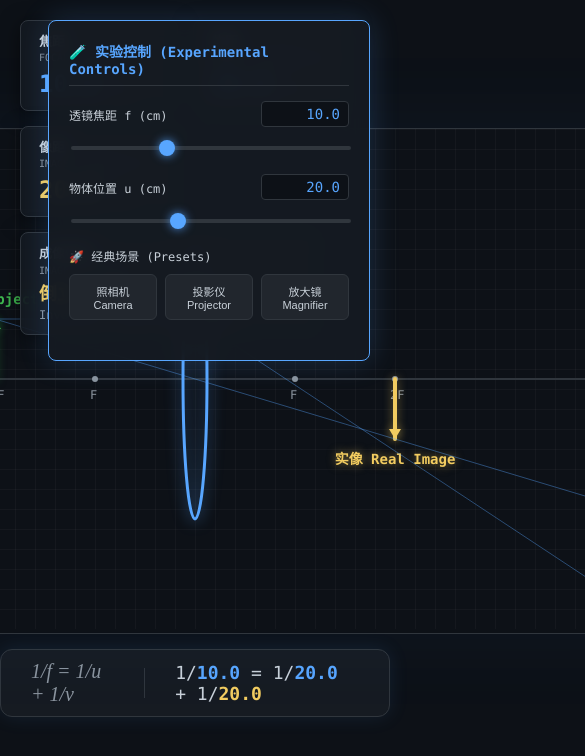
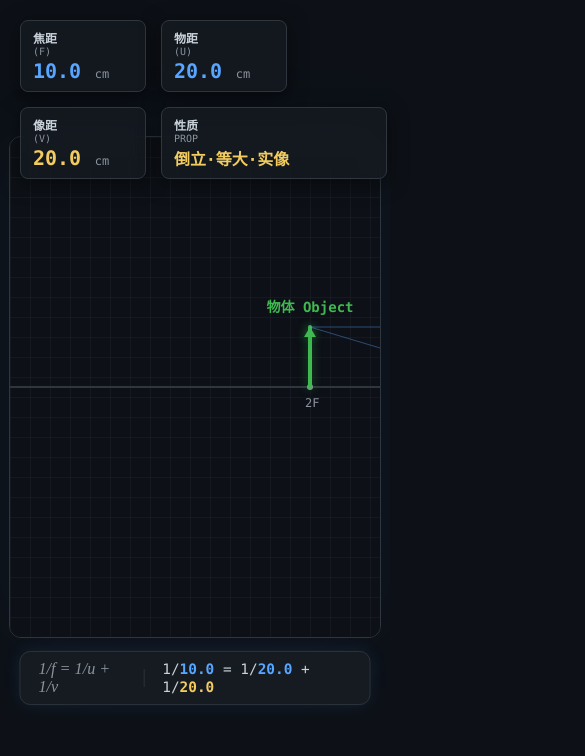
Before and after one commit to minkyang4-afk/DUDU-EDU, a plain HTML site: page index.html in a window 390 px wide. Shown: the top 756 px of the page, 585 px wide, since content can reach past the window. Drawn offline with Linux system fonts and the light colour scheme.

Commit message:
Update index.html

```diff
--- a/index.html
+++ b/index.html
@@ -2,7 +2,8 @@
 <html lang="zh-CN">
 <head>
     <meta charset="UTF-8">
-    <title>AI 光路实验室 v0.5 (公式可视化版)</title>
+    <meta name="viewport" content="width=device-width, initial-scale=1.0, maximum-scale=1.0, user-scalable=no">
+    <title>AI 光路实验室 v0.6 (移动触控版)</title>
     <style>
         body {
             margin: 0;
@@ -14,7 +15,8 @@
             align-items: center;
             height: 100vh;
             justify-content: center;
-            overflow: hidden;
+            overflow: hidden; /* 防止页面滚动 */
+            touch-action: none; /* 禁止浏览器默认的手势操作 */
         }
 
         /* --- 左侧 HUD 仪表盘 --- */
@@ -26,27 +28,27 @@
             gap: 15px;
             flex-wrap: wrap;
             z-index: 10;
+            pointer-events: none; /* 让触摸穿透仪表盘，防止遮挡操作 */
         }
 
         .hud-box {
             background: rgba(22, 27, 34, 0.85);
             border: 1px solid #30363d;
             border-radius: 8px;
-            padding: 12px 18px;
+            padding: 8px 12px; /* 手机上改小一点边距 */
             box-shadow: 0 4px 20px rgba(0, 0, 0, 0.5);
             backdrop-filter: blur(10px);
-            min-width: 120px;
+            min-width: 100px;
         }
 
         .hud-label {
             font-size: 10px;
             color: #8b949e;
-            margin-bottom: 5px;
+            margin-bottom: 2px;
             text-transform: uppercase;
-            line-height: 1.4;
         }
-        .hud-label strong { font-size: 13px; color: #c9d1d9; display: block; }
-        .hud-value { font-size: 24px; font-weight: bold; color: #58a6ff; font-family: 'Consolas', monospace; }
+        .hud-label strong { font-size: 12px; color: #c9d1d9; display: block; }
+        .hud-value { font-size: 20px; font-weight: bold; color: #58a6ff; font-family: 'Consolas', monospace; }
         .hud-unit { font-size: 12px; color: #8b949e; margin-left: 4px; }
         .highlight-text { color: #f2cc60; }
         .highlight-blue { color: #58a6ff; }
@@ -58,6 +60,9 @@
             border-radius: 12px;
             overflow: hidden;
             border: 1px solid #30363d;
+            /* 确保画布在手机上不超宽 */
+            max-width: 95vw;
+            max-height: 80vh;
         }
         canvas {
             background-image:
@@ -66,147 +71,138 @@
             background-size: 20px 20px;
             background-color: #0d1117;
             cursor: crosshair;
+            display: block; /* 消除底部空隙 */
         }
 
-        /* --- 底部公式投影区 (NEW) --- */
+        /* --- 底部公式投影区 --- */
         #formula-bar {
-            margin-top: 15px;
+            margin-top: 10px;
             background: #161b22;
-            padding: 10px 30px;
+            padding: 8px 20px;
             border-radius: 12px;
             border: 1px solid #30363d;
             display: flex;
             align-items: center;
-            gap: 30px;
+            gap: 20px;
             box-shadow: 0 0 20px rgba(88, 166, 255, 0.1);
+            transform: scale(0.9); /* 手机上稍微缩小一点 */
         }
         .formula-item {
             font-family: 'Times New Roman', serif;
-            font-size: 20px;
+            font-size: 18px;
             font-style: italic;
             color: #8b949e;
         }
         .formula-live {
             font-family: 'Consolas', monospace;
-            font-size: 18px;
+            font-size: 16px;
             color: #c9d1d9;
         }
         .formula-highlight { color: #58a6ff; font-weight: bold; }
         .formula-result { color: #f2cc60; font-weight: bold; }
 
-        /* --- 右侧控制面板 (升级版) --- */
+        /* --- 右侧控制面板 --- */
         #control-panel {
             position: absolute;
             right: 20px;
             top: 20px;
-            width: 280px;
+            width: 240px; /* 手机上稍微窄一点 */
             background: rgba(22, 27, 34, 0.95);
             border: 1px solid #58a6ff;
             border-radius: 8px;
-            padding: 20px;
+            padding: 15px;
             box-shadow: 0 0 30px rgba(88, 166, 255, 0.2);
             backdrop-filter: blur(10px);
             z-index: 20;
+            transform-origin: top right;
+            transform: scale(0.9); /* 整体缩放以适应小屏 */
         }
 
-        h2 { font-size: 14px; margin: 0 0 15px 0; color: #58a6ff; border-bottom: 1px solid #30363d; padding-bottom: 8px; }
+        h2 { font-size: 14px; margin: 0 0 10px 0; color: #58a6ff; border-bottom: 1px solid #30363d; padding-bottom: 8px; }
 
-        .control-group { margin-bottom: 20px; }
-        .control-header { display: flex; justify-content: space-between; align-items: center; margin-bottom: 8px; }
+        .control-group { margin-bottom: 15px; }
+        .control-header { display: flex; justify-content: space-between; align-items: center; margin-bottom: 5px; }
         .control-label { font-size: 12px; color: #c9d1d9; }
 
-        /* 升级后的输入框 */
         .input-smart {
-            width: 70px;
+            width: 60px;
             background: #0d1117;
             border: 1px solid #30363d;
             color: #58a6ff;
-            padding: 4px 8px;
+            padding: 2px 5px;
             border-radius: 4px;
             font-family: 'Consolas', monospace;
-            font-size: 14px;
+            font-size: 13px;
             text-align: right;
             outline: none;
-            transition: border-color 0.2s;
         }
-        .input-smart:focus { border-color: #58a6ff; box-shadow: 0 0 5px rgba(88,166,255,0.5); }
 
-        /* 滑块样式 */
-        input[type=range] {
-            width: 100%;
-            -webkit-appearance: none;
-            background: transparent;
-        }
+        input[type=range] { width: 100%; -webkit-appearance: none; background: transparent; }
         input[type=range]::-webkit-slider-thumb {
-            -webkit-appearance: none;
-            height: 16px; width: 16px;
+            -webkit-appearance: none; height: 16px; width: 16px;
             border-radius: 50%; background: #58a6ff;
             cursor: pointer; margin-top: -6px;
             box-shadow: 0 0 10px rgba(88, 166, 255, 0.8);
         }
-        input[type=range]::-webkit-slider-runnable-track {
-            width: 100%; height: 4px;
-            cursor: pointer; background: #30363d; border-radius: 2px;
-        }
+        input[type=range]::-webkit-slider-runnable-track { width: 100%; height: 4px; cursor: pointer; background: #30363d; border-radius: 2px; }
 
-        .preset-grid { display: grid; grid-template-columns: 1fr 1fr 1fr; gap: 8px; margin-top: 10px; }
+        .preset-grid { display: grid; grid-template-columns: 1fr 1fr 1fr; gap: 5px; margin-top: 5px; }
         .btn-preset {
             background: #21262d; border: 1px solid #30363d;
-            color: #c9d1d9; padding: 8px 0; border-radius: 6px;
-            font-size: 11px; cursor: pointer; transition: all 0.2s;
-            text-align: center;
+            color: #c9d1d9; padding: 6px 0; border-radius: 6px;
+            font-size: 10px; cursor: pointer; text-align: center;
         }
-        .btn-preset:hover { background: #58a6ff; color: #fff; border-color: #58a6ff; }
+        .btn-preset:active { background: #58a6ff; color: #fff; }
 
+        /* 手机适配：如果屏幕太窄，自动隐藏一些非核心元素 */
+        @media (max-width: 600px) {
+            #control-panel { display: none; } /* 小手机隐藏控制台，专注拖拽体验 */
+            #formula-bar { font-size: 12px; }
+        }
     </style>
 </head>
 <body>
 
     <div id="hud-container">
         <div class="hud-box">
-            <div class="hud-label"><strong>焦距</strong>FOCAL LENGTH (f)</div>
+            <div class="hud-label"><strong>焦距</strong>(f)</div>
             <div><span id="hud-f" class="hud-value">10.0</span> <span class="hud-unit">cm</span></div>
         </div>
         <div class="hud-box">
-            <div class="hud-label"><strong>物距</strong>OBJECT DISTANCE (u)</div>
+            <div class="hud-label"><strong>物距</strong>(u)</div>
             <div><span id="val-u" class="hud-value highlight-blue">20.0</span> <span class="hud-unit">cm</span></div>
         </div>
         <div class="hud-box">
-            <div class="hud-label"><strong>像距</strong>IMAGE DISTANCE (v)</div>
+            <div class="hud-label"><strong>像距</strong>(v)</div>
             <div><span id="val-v" class="hud-value highlight-text">20.0</span> <span class="hud-unit">cm</span></div>
         </div>
-        <div class="hud-box" style="min-width: 260px;">
-            <div class="hud-label"><strong>成像性质</strong>IMAGE PROPERTY</div>
-            <div id="img-prop-cn" class="hud-value" style="font-size: 18px; line-height: 1.2;">分析中...</div>
-            <div id="img-prop-en" style="font-size: 12px; color: #8b949e; margin-top: 4px;">Analyzing...</div>
+        <div class="hud-box" style="min-width: 200px;">
+            <div class="hud-label"><strong>性质</strong>Prop</div>
+            <div id="img-prop-cn" class="hud-value" style="font-size: 16px;">分析中...</div>
         </div>
     </div>
 
     <div id="control-panel">
-        <h2>🧪 实验控制 (Experimental Controls)</h2>
-
+        <h2>🧪 实验控制 (Controls)</h2>
         <div class="control-group">
             <div class="control-header">
-                <span class="control-label">透镜焦距 f (cm)</span>
+                <span class="control-label">焦距 f</span>
                 <input type="text" id="input-f" class="input-smart" value="10.0">
             </div>
             <input type="range" id="slider-f" min="5" max="20" step="0.1" value="10">
         </div>
-
         <div class="control-group">
             <div class="control-header">
-                <span class="control-label">物体位置 u (cm)</span>
+                <span class="control-label">物距 u</span>
                 <input type="text" id="input-u" class="input-smart" value="20.0">
             </div>
             <input type="range" id="slider-u" min="2" max="50" step="0.1" value="20">
         </div>
-
         <div class="control-group">
-            <div class="control-label" style="margin-bottom:8px;">🚀 经典场景 (Presets)</div>
             <div class="preset-grid">
-                <button class="btn-preset" onclick="setPreset('camera')">照相机<br>Camera</button>
-                <button class="btn-preset" onclick="setPreset('projector')">投影仪<br>Projector</button>
-                <button class="btn-preset" onclick="setPreset('magnifier')">放大镜<br>Magnifier</button>
+                <button class="btn-preset" onclick="setPreset('camera')">照相机</button>
+                <button class="btn-preset" onclick="setPreset('projector')">投影仪</button>
+                <button class="btn-preset" onclick="setPreset('magnifier')">放大镜</button>
             </div>
         </div>
     </div>
@@ -216,10 +212,8 @@
     </div>
 
     <div id="formula-bar">
-        <div class="formula-item">
-            1/f = 1/u + 1/v
-        </div>
-        <div style="width: 1px; height: 30px; background: #30363d;"></div>
+        <div class="formula-item">1/f = 1/u + 1/v</div>
+        <div style="width: 1px; height: 20px; background: #30363d;"></div>
         <div class="formula-live" id="formula-dynamic">
             1/<span class="formula-highlight">10</span> = 1/<span class="formula-highlight">20</span> + 1/<span class="formula-result">20</span>
         </div>
@@ -229,7 +223,9 @@
     const canvas = document.getElementById('opticsCanvas');
     const ctx = canvas.getContext('2d');
 
-    // 核心配置
+    // 自适应画布大小 (简单版)
+    // 实际商业项目中会做更复杂的Resize监听，这里针对iPad优化
+
     const SCALE = 10;
     let f_cm = 10.0;
     let f = f_cm * SCALE;
@@ -240,166 +236,163 @@
     let objectPos = { x: lensX - (20 * SCALE), y: axisY, h: 60 };
     let isDragging = false;
 
-    // --- DOM 元素引用 ---
+    // UI 引用
     const sliderF = document.getElementById('slider-f');
-    const inputF = document.getElementById('input-f'); // 新增输入框
+    const inputF = document.getElementById('input-f');
     const sliderU = document.getElementById('slider-u');
-    const inputU = document.getElementById('input-u'); // 新增输入框
-
+    const inputU = document.getElementById('input-u');
     const hudF = document.getElementById('hud-f');
     const formulaDiv = document.getElementById('formula-dynamic');
 
-    // --- 同步逻辑：输入框改变 -> 更新一切 ---
+    // --- 核心修复：统一鼠标和触摸坐标 ---
+    function getPointerPos(evt) {
+        const rect = canvas.getBoundingClientRect();
+        let clientX, clientY;
+
+        // 判断是触摸还是鼠标
+        if (evt.touches && evt.touches.length > 0) {
+            clientX = evt.touches[0].clientX;
+            clientY = evt.touches[0].clientY;
+        } else {
+            clientX = evt.clientX;
+            clientY = evt.clientY;
+        }
+
+        // 计算画布内的坐标 (考虑CSS缩放)
+        const scaleX = canvas.width / rect.width;
+        const scaleY = canvas.height / rect.height;
+
+        return {
+            x: (clientX - rect.left) * scaleX,
+            y: (clientY - rect.top) * scaleY
+        };
+    }
+
+    // --- 事件监听 (同时监听 Mouse 和 Touch) ---
+
+    // 1. 开始拖动
+    function handleStart(e) {
+        const pos = getPointerPos(e);
+        // 判定点击范围 (放大判定区方便手指点击)
+        if (Math.abs(pos.x - objectPos.x) < 50 && Math.abs(pos.y - (axisY - objectPos.h/2)) < 100) {
+            isDragging = true;
+            canvas.style.cursor = 'ew-resize';
+        }
+    }
+
+    // 2. 拖动中
+    function handleMove(e) {
+        if (isDragging) {
+            // 关键：防止手机拖动时导致页面滚动
+            e.preventDefault();
+
+            const pos = getPointerPos(e);
+            let newX = pos.x;
+
+            // 限制范围
+            if (newX > lensX - 10) newX = lensX - 10;
+            if (newX < 50) newX = 50;
+            objectPos.x = newX;
+
+            // 同步UI
+            const u_cm = (lensX - objectPos.x) / SCALE;
+            sliderU.value = u_cm.toFixed(1);
+            inputU.value = u_cm.toFixed(1);
+            updateAllUI();
+        } else {
+            // 悬停效果 (仅鼠标有效)
+            if (!e.touches) {
+                const pos = getPointerPos(e);
+                if (Math.abs(pos.x - objectPos.x) < 50) canvas.style.cursor = 'grab';
+                else canvas.style.cursor = 'crosshair';
+            }
+        }
+        draw();
+    }
+
+    // 3. 结束拖动
+    function handleEnd(e) {
+        isDragging = false;
+        canvas.style.cursor = 'crosshair';
+    }
+
+    // 绑定鼠标事件
+    canvas.addEventListener('mousedown', handleStart);
+    canvas.addEventListener('mousemove', handleMove);
+    canvas.addEventListener('mouseup', handleEnd);
+
+    // 绑定触摸事件 (新增！)
+    canvas.addEventListener('touchstart', handleStart, { passive: false });
+    canvas.addEventListener('touchmove', handleMove, { passive: false });
+    canvas.addEventListener('touchend', handleEnd);
+
+    // --- 界面同步逻辑 ---
     function updateFromInput(type) {
         if (type === 'f') {
             let val = parseFloat(inputF.value);
-            if (isNaN(val)) return; // 如果输入的不是数字，暂不处理
-            f_cm = val;
-            f = f_cm * SCALE;
-            sliderF.value = val; // 同步滑块位置
+            if (!isNaN(val)) { f_cm = val; f = f_cm * SCALE; sliderF.value = val; }
         } else if (type === 'u') {
             let val = parseFloat(inputU.value);
-            if (isNaN(val)) return;
-            objectPos.x = lensX - (val * SCALE);
-            sliderU.value = val; // 同步滑块位置
+            if (!isNaN(val)) { objectPos.x = lensX - (val * SCALE); sliderU.value = val; }
         }
-        updateAllUI();
-        draw();
+        updateAllUI(); draw();
     }
 
-    // --- 同步逻辑：滑块拖动 -> 更新输入框 ---
     function updateFromSlider(type) {
         if (type === 'f') {
-            f_cm = parseFloat(sliderF.value);
-            f = f_cm * SCALE;
-            inputF.value = f_cm.toFixed(1); // 同步输入框文字
+            f_cm = parseFloat(sliderF.value); f = f_cm * SCALE; inputF.value = f_cm.toFixed(1);
         } else if (type === 'u') {
-            const u_cm = parseFloat(sliderU.value);
-            objectPos.x = lensX - (u_cm * SCALE);
-            inputU.value = u_cm.toFixed(1); // 同步输入框文字
+            const u_cm = parseFloat(sliderU.value); objectPos.x = lensX - (u_cm * SCALE); inputU.value = u_cm.toFixed(1);
         }
-        updateAllUI();
-        draw();
+        updateAllUI(); draw();
     }
 
-    // 绑定事件
     inputF.addEventListener('input', () => updateFromInput('f'));
     inputU.addEventListener('input', () => updateFromInput('u'));
     sliderF.addEventListener('input', () => updateFromSlider('f'));
     sliderU.addEventListener('input', () => updateFromSlider('u'));
 
-    // --- 界面更新总控 (含公式) ---
     function updateAllUI() {
-        // 1. 更新 HUD 里的 F 值
         hudF.innerText = f_cm.toFixed(1);
-
-        // 2. 更新底部公式
         const u_cm = (lensX - objectPos.x) / SCALE;
         let v_cm_display = "∞";
-
-        // 计算 v (用于显示)
         if (Math.abs(u_cm - f_cm) > 0.1) {
-            // 1/v = 1/f - 1/u
             const v_val = (f_cm * u_cm) / (u_cm - f_cm);
             v_cm_display = Math.abs(v_val).toFixed(1);
         }
-
-        // 构建 HTML 字符串
-        formulaDiv.innerHTML = `
-            1/<span class="formula-highlight">${f_cm.toFixed(1)}</span> =
-            1/<span class="formula-highlight">${u_cm.toFixed(1)}</span> +
-            1/<span class="formula-result">${v_cm_display}</span>
-        `;
+        formulaDiv.innerHTML = `1/<span class="formula-highlight">${f_cm.toFixed(1)}</span> = 1/<span class="formula-highlight">${u_cm.toFixed(1)}</span> + 1/<span class="formula-result">${v_cm_display}</span>`;
     }
 
-    // --- 预设按钮逻辑 ---
     function setPreset(type) {
-        if (type === 'camera') {
-            f_cm = 10; objectPos.x = lensX - (30 * SCALE);
-        } else if (type === 'projector') {
-            f_cm = 10; objectPos.x = lensX - (15 * SCALE);
-        } else if (type === 'magnifier') {
-            f_cm = 10; objectPos.x = lensX - (5 * SCALE);
-        }
-
-        // 更新滑块和输入框
-        f = f_cm * SCALE;
-        sliderF.value = f_cm;
-        inputF.value = f_cm.toFixed(1);
-
-        const u_cm = (lensX - objectPos.x) / SCALE;
-        sliderU.value = u_cm;
-        inputU.value = u_cm.toFixed(1);
-
-        updateAllUI();
-        draw();
+        if (type === 'camera') { f_cm = 10; objectPos.x = lensX - (30 * SCALE); }
+        else if (type === 'projector') { f_cm = 10; objectPos.x = lensX - (15 * SCALE); }
+        else if (type === 'magnifier') { f_cm = 10; objectPos.x = lensX - (5 * SCALE); }
+        f = f_cm * SCALE; sliderF.value = f_cm; inputF.value = f_cm.toFixed(1);
+        const u_cm = (lensX - objectPos.x) / SCALE; sliderU.value = u_cm; inputU.value = u_cm.toFixed(1);
+        updateAllUI(); draw();
     }
 
-    // --- 鼠标交互 (拖拽时也要更新输入框) ---
-    function getMousePos(evt) {
-        const rect = canvas.getBoundingClientRect();
-        return { x: evt.clientX - rect.left, y: evt.clientY - rect.top };
-    }
-
-    canvas.addEventListener('mousedown', (e) => {
-        const pos = getMousePos(e);
-        if (Math.abs(pos.x - objectPos.x) < 30 && Math.abs(pos.y - (axisY - objectPos.h/2)) < 80) {
-            isDragging = true;
-            canvas.style.cursor = 'ew-resize';
-        }
-    });
-
-    canvas.addEventListener('mousemove', (e) => {
-        const pos = getMousePos(e);
-        if (isDragging) {
-            let newX = pos.x;
-            if (newX > lensX - 10) newX = lensX - 10;
-            if (newX < 50) newX = 50;
-            objectPos.x = newX;
-
-            // 拖拽时同步更新输入框
-            const u_cm = (lensX - objectPos.x) / SCALE;
-            sliderU.value = u_cm.toFixed(1); // 更新滑块
-            inputU.value = u_cm.toFixed(1);  // 更新文本框
-            updateAllUI();
-        } else {
-            if (Math.abs(pos.x - objectPos.x) < 30) canvas.style.cursor = 'grab';
-            else canvas.style.cursor = 'crosshair';
-        }
-        draw();
-    });
-
-    canvas.addEventListener('mouseup', () => { isDragging = false; canvas.style.cursor = 'crosshair'; });
-
-    // --- 绘图引擎 (保持 v0.4 逻辑) ---
+    // --- 绘图引擎 (保持不变) ---
     function draw() {
         ctx.clearRect(0, 0, canvas.width, canvas.height);
-        drawGridAndAxis();
-        drawLens();
-
+        drawGridAndAxis(); drawLens();
         const u_px = lensX - objectPos.x;
         const u_cm = u_px / SCALE;
         let v_px = 0, imageH = 0, isVirtual = false;
-
-        if (Math.abs(u_px - f) < 1) {
-            v_px = Infinity;
-        } else {
+        if (Math.abs(u_px - f) < 1) { v_px = Infinity; }
+        else {
             v_px = (f * u_px) / (u_px - f);
             const M = v_px / u_px;
             imageH = objectPos.h * M;
             if (u_px < f) isVirtual = true;
         }
-
         updateHUD(u_cm, v_px / SCALE, isVirtual);
         drawObject(objectPos.x, axisY, objectPos.h);
-
         const imageX = lensX + v_px;
         if (v_px !== Infinity) drawImage(imageX, axisY, -imageH, isVirtual);
-
         drawRays(objectPos.x, objectPos.y - objectPos.h, lensX, axisY, f, v_px, -imageH, isVirtual);
     }
 
-    // 辅助绘图函数
     function drawGridAndAxis() {
         ctx.beginPath(); ctx.strokeStyle = '#30363d'; ctx.lineWidth = 2;
         ctx.moveTo(0, axisY); ctx.lineTo(canvas.width, axisY); ctx.stroke();
@@ -437,8 +430,8 @@
         ctx.beginPath(); ctx.moveTo(x, y); ctx.lineTo(x, y - h); ctx.stroke();
         ctx.setLineDash([]); ctx.beginPath(); ctx.moveTo(x, y - h); ctx.lineTo(x - 6, y - h + (h > 0 ? 10 : -10)); ctx.lineTo(x + 6, y - h + (h > 0 ? 10 : -10)); ctx.fill();
         ctx.font = 'bold 14px Consolas'; ctx.textAlign = 'center';
-        const labelCn = isVirtual ? '虚像' : '实像'; const labelEn = isVirtual ? 'Virtual Image' : 'Real Image';
-        ctx.fillText(labelCn + ' ' + labelEn, x, y - h - (h>0?15:-25)); ctx.restore();
+        const labelCn = isVirtual ? '虚像' : '实像';
+        ctx.fillText(labelCn, x, y - h - (h>0?15:-25)); ctx.restore();
     }
 
     function drawRays(ox, oy, lx, ly, f, v_px, imgH, isVirtual) {
@@ -455,25 +448,21 @@
         document.getElementById('val-u').innerText = u_cm.toFixed(1);
         const vElem = document.getElementById('val-v');
         const pCn = document.getElementById('img-prop-cn');
-        const pEn = document.getElementById('img-prop-en');
         if (Math.abs(v_cm) === Infinity || isNaN(v_cm)) {
-            vElem.innerText = "∞"; pCn.innerText = "不成像 / 平行光"; pCn.style.color = "#8b949e"; pEn.innerText = "No Image / Parallel Light";
+            vElem.innerText = "∞"; pCn.innerText = "不成像"; pCn.style.color = "#8b949e";
         } else {
             vElem.innerText = Math.abs(v_cm).toFixed(1);
             if (isVirtual) {
-                pCn.innerText = "正立 · 放大 · 虚像"; pCn.style.color = "#d2a8ff"; pEn.innerText = "Upright · Magnified · Virtual";
+                pCn.innerText = "正立·放大·虚像"; pCn.style.color = "#d2a8ff";
             } else {
-                let sizeStrCn = "", sizeStrEn = "";
-                if (Math.abs(Math.abs(v_cm) - u_cm) < 0.1) { sizeStrCn = "等大"; sizeStrEn = "Same Size"; }
-                else if (Math.abs(v_cm) > u_cm) { sizeStrCn = "放大"; sizeStrEn = "Magnified"; }
-                else { sizeStrCn = "缩小"; sizeStrEn = "Diminished"; }
-                pCn.innerText = `倒立 · ${sizeStrCn} · 实像`; pCn.style.color = "#f2cc60"; pEn.innerText = `Inverted · ${sizeStrEn} · Real`;
+                let sizeStrCn = (Math.abs(Math.abs(v_cm) - u_cm) < 0.1) ? "等大" : (Math.abs(v_cm) > u_cm) ? "放大" : "缩小";
+                pCn.innerText = `倒立·${sizeStrCn}·实像`; pCn.style.color = "#f2cc60";
             }
         }
     }
 
     draw();
-    updateAllUI(); // 初始化时也显示公式
+    updateAllUI();
 </script>
 </body>
 </html>
```
